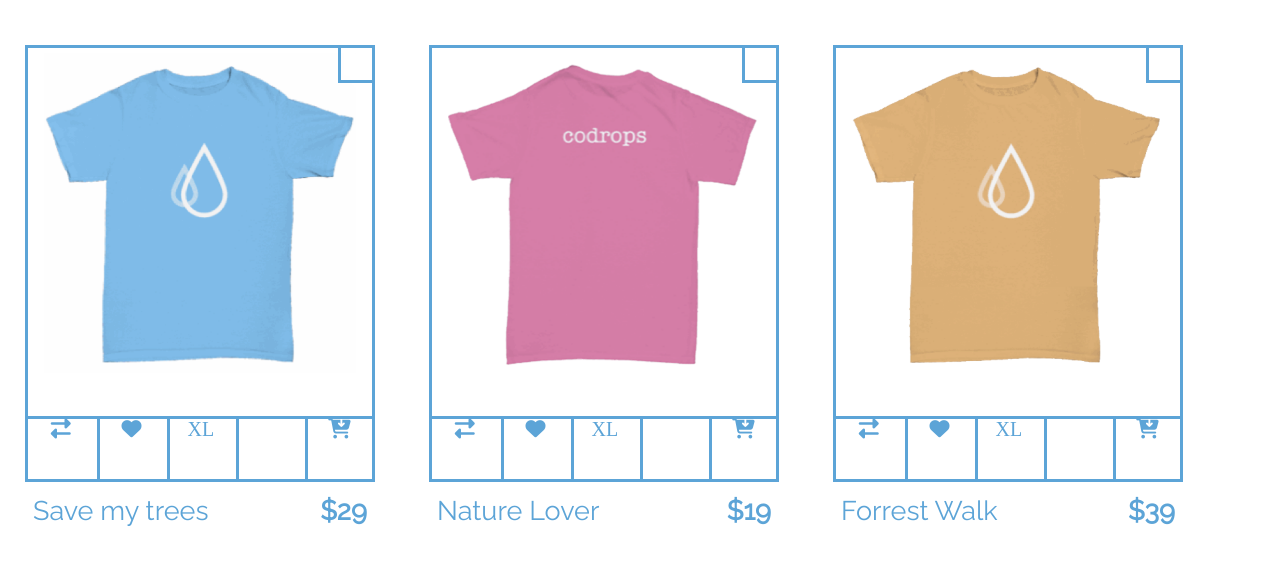
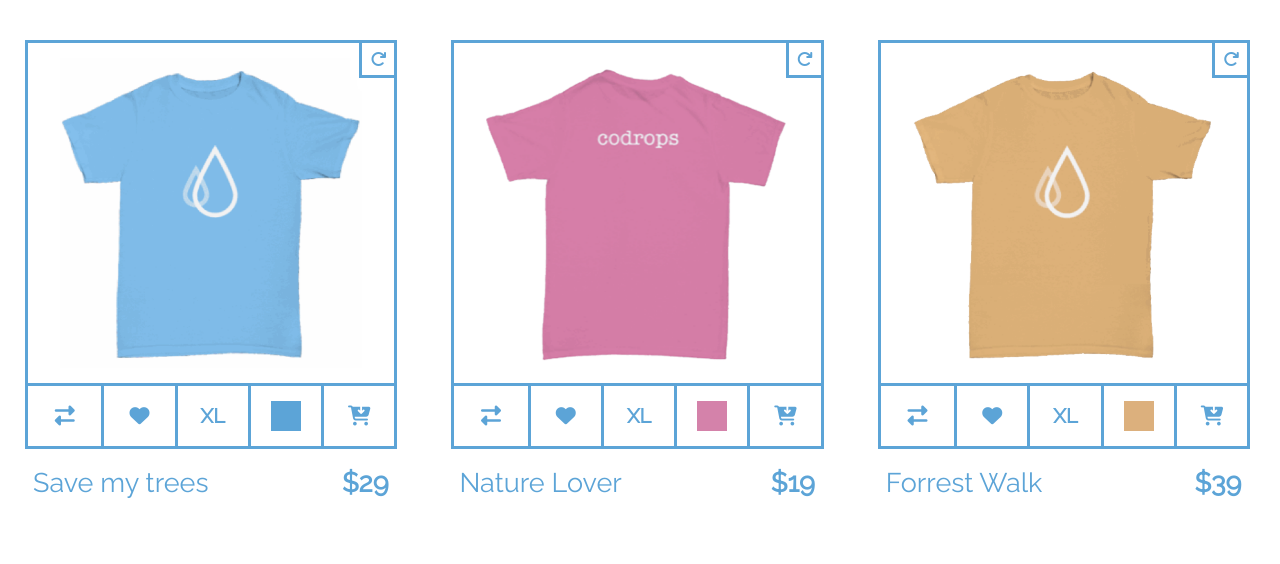
Before and after one commit to johncpatterson/TIY-1-4-Tailored-T-Shirt, a plain HTML site: page index.html in a window 1280 px wide. Drawn offline with Linux system fonts and the light colour scheme.

Commit message:
More layout improvements

```diff
--- a/index.html
+++ b/index.html
@@ -17,20 +17,16 @@
             <div class="top">
                 <img src="img/blueshirt.png" alt="blue shirt" class="shirt">
                 <div class="top_right">
+                <i class="fa fa-repeat" aria-hidden="true"></i>
                 </div>
             </div>
             <div class="middle">
                 <div class="small_pic_1"><i class="fa fa-exchange" aria-hidden="true"></i>
-                </div>
-                <div class="small_pic_2"><i class="fa fa-heart" aria-hidden="true"></i>
-                </div>
-                <div class="small_pic_3">XL
-                </div>
-                <div class="small_pic_4">
+                </div><div class="small_pic_2"><i class="fa fa-heart" aria-hidden="true"></i>
+                </div><div class="small_pic_3">XL
+                </div><div class="small_pic_4">
                 <div class="small_pic_4_color_blue">
-                </div>
-                </div>
-                <div class="small_pic_5"><i class="fa fa-cart-arrow-down" aria-hidden="true"></i>
+                </div></div><div class="small_pic_5"><i class="fa fa-cart-arrow-down" aria-hidden="true"></i>
                 </div>
             </div>
             <div class="bottom">
@@ -41,20 +37,16 @@
             <div class="top">
                 <img src="img/pink.png" alt="pink shirt" class="shirt">
                 <div class="top_right">
+                <i class="fa fa-repeat" aria-hidden="true"></i>
                 </div>
             </div>
             <div class="middle">
                 <div class="small_pic_1"><i class="fa fa-exchange" aria-hidden="true"></i>
-                </div>
-                <div class="small_pic_2"><i class="fa fa-heart" aria-hidden="true"></i>
-                </div>
-                <div class="small_pic_3">XL
-                </div>
-                <div class="small_pic_4">
+                </div><div class="small_pic_2"><i class="fa fa-heart" aria-hidden="true"></i>
+                </div><div class="small_pic_3">XL
+                </div><div class="small_pic_4">
                 <div class="small_pic_4_color_pink">
-                </div>
-                </div>
-                <div class="small_pic_5"><i class="fa fa-cart-arrow-down" aria-hidden="true"></i>
+                </div></div><div class="small_pic_5"><i class="fa fa-cart-arrow-down" aria-hidden="true"></i>
                 </div>
             </div>
             <div class="bottom">
@@ -65,20 +57,16 @@
             <div class="top">
                 <img src="img/orangeshirt.png" alt="yellow shirt" class="shirt">
                 <div class="top_right">
+                <i class="fa fa-repeat" aria-hidden="true"></i>
                 </div>
             </div>
             <div class="middle">
                 <div class="small_pic_1"><i class="fa fa-exchange" aria-hidden="true"></i>
-                </div>
-                <div class="small_pic_2"><i class="fa fa-heart" aria-hidden="true"></i>
-                </div>
-                <div class="small_pic_3">XL
-                </div>
-                <div class="small_pic_4">
+                </div><div class="small_pic_2"><i class="fa fa-heart" aria-hidden="true"></i>
+                </div><div class="small_pic_3">XL
+                </div><div class="small_pic_4">
                 <div class="small_pic_4_color_orange">
-                </div>
-                </div>
-                <div class="small_pic_5"><i class="fa fa-cart-arrow-down" aria-hidden="true"></i>
+                </div></div><div class="small_pic_5"><i class="fa fa-cart-arrow-down" aria-hidden="true"></i>
                 </div>
             </div>
             <div class="bottom">
--- a/main.css
+++ b/main.css
@@ -9,25 +9,26 @@ body {
     color: #5CA4D7;
 }
 
+.container {
+    overflow: hidden;
+}
+
 .left_shirt,
 .middle_shirt,
 .right_shirt {
     display: inline-block;
     width: 33%;
-    width: 400px;
+    width: 33%;
     height: 520px;
     margin: 30px auto;
     padding: 10px 25px 10px 25px;
     vertical-align: top;
 }
 
-.container {
-    width: 100%;
-    margin: 5px 0px 0px 0px;
-}
-
 .top {
+    position: relative;
     margin: 0px auto 0px auto;
+    padding: 0px 0px 0px 0px;
     border-top: 3px solid #5CA4D7;
     border-right: 3px solid #5CA4D7;
     border-bottom: 3px solid #5CA4D7;
@@ -36,13 +37,19 @@ body {
 
 .top_right {
     display: inline-block;
-    position: relative;
+    position: absolute;
     height: 35px;
     width: 35px;
-    top: -330px;
-    left: 310px;
+    top: 0px;
+    right: 0px;
     border-bottom: 3px solid #5CA4D7;
     border-left: 3px solid #5CA4D7;
+    vertical-align: middle;
+}
+
+.top_right:hover {
+    background-color: #5CA4D7;
+    color: white;
 }
 
 .middle {
@@ -57,12 +64,17 @@ body {
 
 .bottom {
     margin: 0px;
-    padding: 15px 5px 0px 8px;
+    padding: 20px 5px 0px 8px;
     border-top: 3px solid #5CA4D7;
     border-bottom: 0px;
     height: 53px;
     font-size: 27px;
     font-family: 'Raleway', sans-serif;
+}
+
+.fa-repeat {
+    padding-top: 8px;
+    padding-left: 8px;
 }
 
 .small_pic_1,
@@ -71,7 +83,7 @@ body {
 .small_pic_4,
 .small_pic_5 {
     display: inline-block;
-    width: 19%;
+    width: 20%;
     height: 60px;
     color: #5CA4D7;
     text-align: center;
@@ -80,7 +92,7 @@ body {
     border-bottom: 0px;
     border-left: 3px solid #5CA4D7;
     margin: 0 auto;
-    padding: 0px 0px 0px 0px;
+    padding: 20px 0px 0px 0px;
     vertical-align: middle;
     font-size: 20px;
 }
@@ -99,6 +111,11 @@ body {
     border-right: 0;
 }
 
+.small_pic_3 {
+    font-family: 'Raleway', sans-serif;
+    font-weight: bold;
+}
+
 .small_pic_2,
 .small_pic_3,
 .small_pic_4,
@@ -106,16 +123,50 @@ body {
     border-right: 0;
 }
 
-.small_pic_3,
-.small_pic_4 {
-    position: relative;
+.small_pic_4_color_blue {
+    width: 30px;
+    height: 30px;
+    margin: -5px auto;
+    background-color: #5CA4D7;
+    vertical-align:
+}
+
+.small_pic_4_color_pink {
+    width: 30px;
+    height: 30px;
+    margin: -5px auto;
+    background-color: #D482AA;
+}
+
+.small_pic_4_color_orange {
+    width: 30px;
+    height: 30px;
+    margin: -5px auto;
+    background-color: #DCB07D;
+}
+
+.small_pic_4:hover > .small_pic_4_color_blue {
+    border: 2px solid white;
+}
+
+.small_pic_4:hover > .small_pic_4_color_pink {
+    border: 2px solid white;
+}
+
+.small_pic_4:hover > .small_pic_4_color_orange {
+    border: 2px solid white;
 }
 
 .shirt {
-    max-width: 330px;
+    max-width: 90%;
     height: 320px;
-    margin: 5px auto;
+    margin: 10px auto;
+    padding: 5px;
     display: block;
+}
+
+img.shirt {
+    margin-top: 10px;
 }
 
 .text_left {
```
